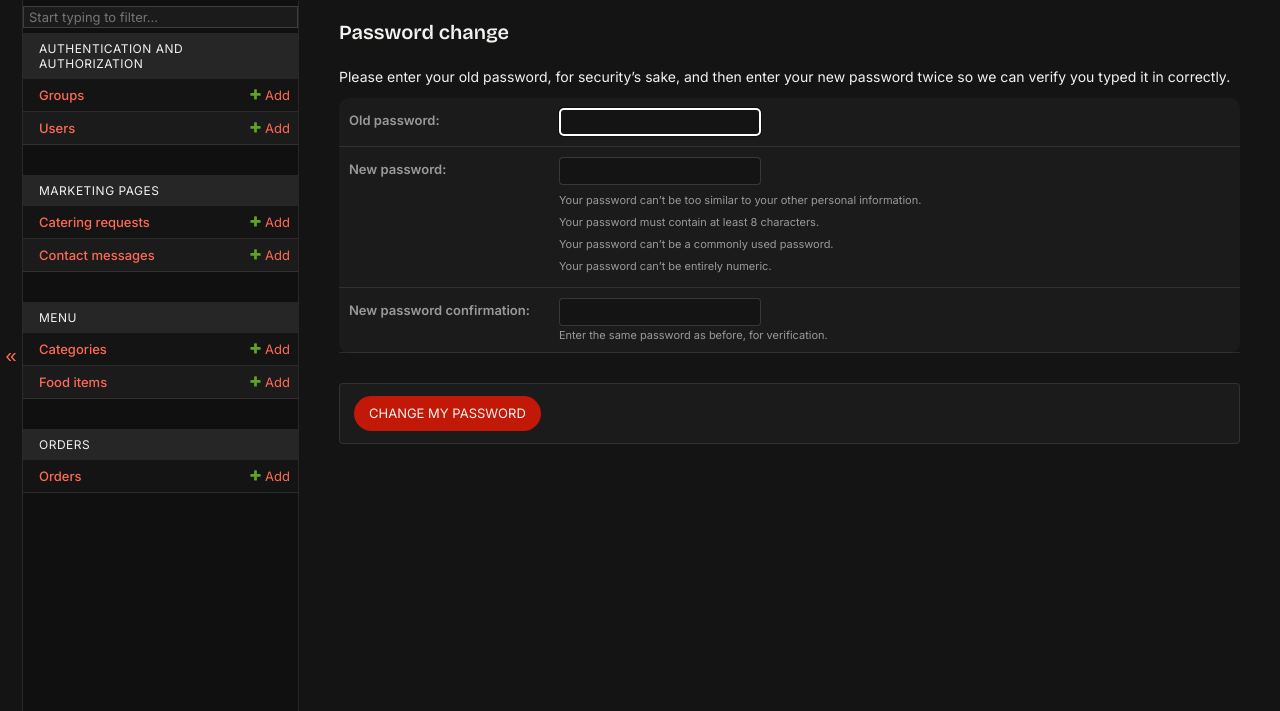
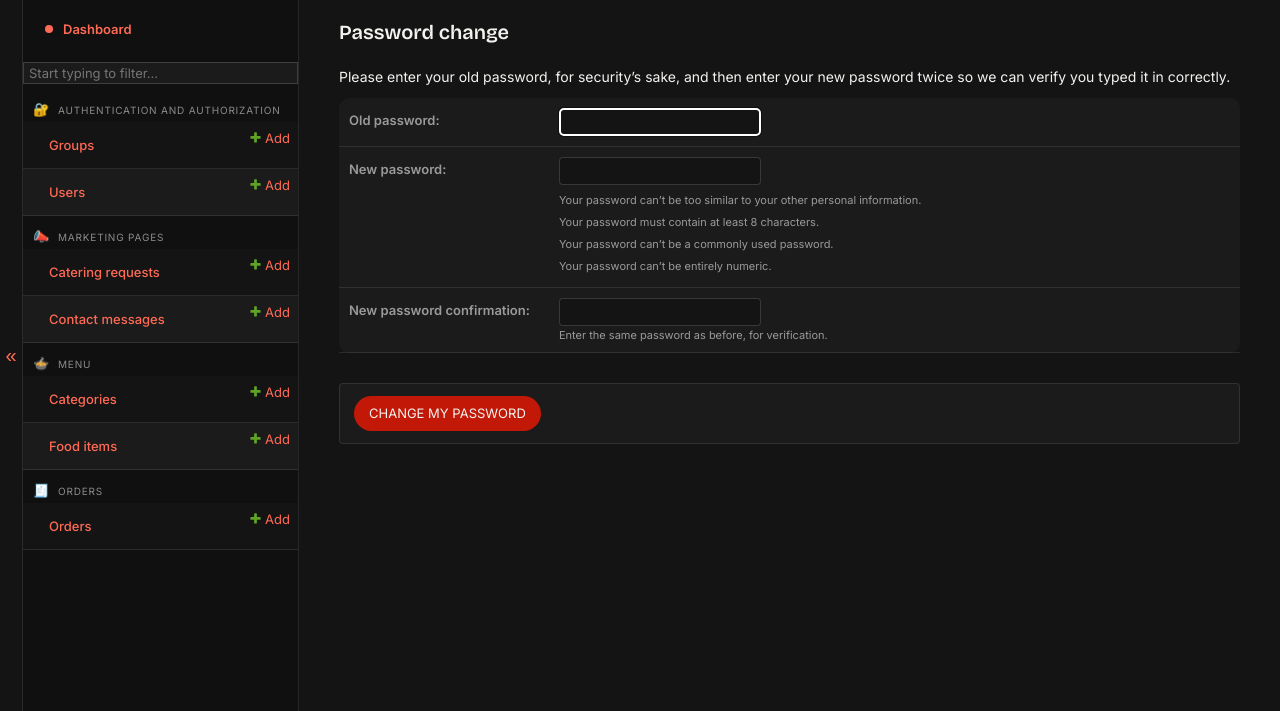
Before and after one commit to awaaladin/samzic, a Django app: a page that uses templates/admin/base_site.html in a window 1280 px wide. Shown: the part 89-800 px from the top of the page. Run offline with Django 5.2, Linux system fonts and the light colour scheme; a user stored in the database is signed in; tables that the repository leaves empty hold one stand-in row (values such as "Sample post").

Commit message:
Give the admin a persistent branded sidebar instead of the stock skin
Django's own admin/index.html blanks the nav sidebar on the dashboard page
and falls back to a plain boxed app/model list in the main content — that
was the 'still looks default' look. Fixed by overriding nav_sidebar.html and
app_list.html (same include points Django uses everywhere, so the built-in
collapse toggle and live filter JS keep working unmodified) and restoring
the sidebar block on the dashboard specifically, dropping the redundant
boxed list it used to fall back to.

The sidebar now lists every app/model the signed-in user has permission for,
grouped with an icon per app, and highlights the current app/model — so it
has full parity with the stock admin, just restyled, on every page (index,
changelists, add/change forms, control room, change history).

Also adds an 'Admin console' entry point for staff browsing the storefront
as a customer: a navbar link and a button on their account dashboard, both
routing to admin:index.

Co-Authored-By: Claude Sonnet 5 <noreply@anthropic.com>

```diff
--- a/templates/accounts/dashboard.html
+++ b/templates/accounts/dashboard.html
@@ -26,6 +26,11 @@
         <a href="{% url 'menu:menu' %}" class="rounded-full bg-ember px-5 py-2 text-sm font-semibold text-bone transition hover:bg-ember-dark">
           Browse menu
         </a>
+        {% if user.is_staff %}
+          <a href="{% url 'admin:index' %}" class="rounded-full border border-ink/20 bg-white px-5 py-2 text-sm font-semibold text-ink transition hover:border-ember hover:text-ember">
+            Admin console →
+          </a>
+        {% endif %}
       </div>
     </div>
   </header>
--- /dev/null
+++ b/templates/admin/app_list.html
@@ -0,0 +1,61 @@
+{% load i18n %}
+{% comment %}
+Overrides Django's stock app_list.html (used by the sidebar, the app-index
+page, and popups) purely to prefix each section with a brand icon. Structure,
+classes and the current-app/current-model highlighting are untouched, so
+nav_sidebar.js and nav_sidebar.css keep working as shipped.
+{% endcomment %}
+
+{% if app_list %}
+  {% for app in app_list %}
+    <div class="app-{{ app.app_label }} module{% if app.app_url in request.path|urlencode %} current-app{% endif %}">
+      <table>
+        <caption>
+          <a href="{{ app.app_url }}" class="section" title="{% blocktranslate with name=app.name %}Models in the {{ name }} application{% endblocktranslate %}">
+            <span class="sz-app-icon">
+              {% if app.app_label == "orders" %}🧾
+              {% elif app.app_label == "menu" %}🍲
+              {% elif app.app_label == "pages" %}📣
+              {% elif app.app_label == "builder" %}🎨
+              {% elif app.app_label == "auth" %}🔐
+              {% elif app.app_label == "accounts" %}👤
+              {% elif app.app_label == "cart" %}🛒
+              {% else %}📁{% endif %}
+            </span>{{ app.name }}
+          </a>
+        </caption>
+        {% for model in app.models %}
+          {% with model_name=model.object_name|lower %}
+            <tr class="model-{{ model_name }}{% if model.admin_url in request.path|urlencode %} current-model{% endif %}">
+              <th scope="row" id="{{ app.app_label }}-{{ model_name }}">
+                {% if model.admin_url %}
+                  <a href="{{ model.admin_url }}"{% if model.admin_url in request.path|urlencode %} aria-current="page"{% endif %}>{{ model.name }}</a>
+                {% else %}
+                  {{ model.name }}
+                {% endif %}
+              </th>
+
+              {% if model.add_url %}
+                <td><a href="{{ model.add_url }}" class="addlink" aria-describedby="{{ app.app_label }}-{{ model_name }}">{% translate 'Add' %}</a></td>
+              {% else %}
+                <td></td>
+              {% endif %}
+
+              {% if model.admin_url and show_changelinks %}
+                {% if model.view_only %}
+                  <td><a href="{{ model.admin_url }}" class="viewlink" aria-describedby="{{ app.app_label }}-{{ model_name }}">{% translate 'View' %}</a></td>
+                {% else %}
+                  <td><a href="{{ model.admin_url }}" class="changelink" aria-describedby="{{ app.app_label }}-{{ model_name }}">{% translate 'Change' %}</a></td>
+                {% endif %}
+              {% elif show_changelinks %}
+                <td></td>
+              {% endif %}
+            </tr>
+          {% endwith %}
+        {% endfor %}
+      </table>
+    </div>
+  {% endfor %}
+{% else %}
+  <p>{% translate 'You don’t have permission to view or edit anything.' %}</p>
+{% endif %}
--- a/templates/admin/base_site.html
+++ b/templates/admin/base_site.html
@@ -71,8 +71,30 @@ and history all keep working exactly as Django ships them.
   }
 
   html, body { background: #141414; }
-  #nav-sidebar { background: #101010; border-right: 1px solid var(--hairline-color); }
+  #nav-sidebar { background: #101010; border-right: 1px solid var(--hairline-color); padding-top: 4px; }
   #nav-sidebar .current-app .section:link, #nav-sidebar .current-model { background: #241412; }
+
+  /* --- Console sidebar (nav_sidebar.html / app_list.html overrides) ---- */
+  .sz-nav-home {
+    display: flex; align-items: center; gap: 10px; margin: 6px 10px 10px;
+    padding: 10px 12px; border-radius: 10px; text-decoration: none;
+    font-size: 13px; font-weight: 600; color: #F4F2EF;
+  }
+  .sz-nav-home:hover { background: #1B1B1B; }
+  .sz-nav-home.current { background: #C21807; color: #fff; }
+  .sz-nav-home-dot {
+    width: 8px; height: 8px; border-radius: 999px; background: currentColor; flex: none;
+  }
+  #nav-sidebar caption .section { display: flex; align-items: center; gap: 8px; }
+  .sz-app-icon { font-size: 13px; line-height: 1; }
+  #nav-sidebar .module caption {
+    text-transform: uppercase; letter-spacing: .08em; font-size: 10px; color: #8A8A8A;
+    background: transparent; padding: 14px 10px 6px;
+  }
+  #nav-sidebar .module caption a.section { color: #8A8A8A; }
+  #nav-sidebar .module { background: transparent; border: none; margin: 0; }
+  #nav-sidebar .module th a { border-radius: 8px; padding: 7px 10px; display: block; }
+  #nav-sidebar .current-model th a { color: #FF8F7F; font-weight: 600; }
   .module h2, .module caption, .inline-group h2 { background: var(--secondary); color: #F4F2EF; }
   .module, .inline-group .tabular, fieldset.module { border-color: var(--hairline-color); }
   .module { background: #1B1B1B; }
--- /dev/null
+++ b/templates/admin/nav_sidebar.html
@@ -0,0 +1,22 @@
+{% load i18n %}
+{% comment %}
+Overrides Django's stock nav_sidebar.html (same include point, same IDs) so
+the built-in collapse toggle (nav_sidebar.js) and live filter keep working
+unmodified. The only changes: a "Dashboard" link back to the console home,
+and reusing our own app_list.html for section icons.
+
+Because this lives at the same template path, it now renders on every admin
+page that shows the sidebar — including the index page, which Django's own
+admin/index.html otherwise blanks out (see samzic_index.html).
+{% endcomment %}
+<button class="sticky toggle-nav-sidebar" id="toggle-nav-sidebar" aria-label="{% translate 'Toggle navigation' %}"></button>
+<nav class="sticky" id="nav-sidebar" aria-label="{% translate 'Sidebar' %}">
+  {% url 'admin:index' as sz_home_url %}
+  <a href="{{ sz_home_url }}" class="sz-nav-home{% if request.path == sz_home_url %} current{% endif %}">
+    <span class="sz-nav-home-dot"></span>{% translate 'Dashboard' %}
+  </a>
+  <input type="search" id="nav-filter"
+         placeholder="{% translate 'Start typing to filter…' %}"
+         aria-label="{% translate 'Filter navigation items' %}">
+  {% include 'admin/app_list.html' with app_list=available_apps show_changelinks=False %}
+</nav>
```
Also changed, not shown: templates/admin/samzic_index.html (+10 -4 lines), templates/base.html (+9 -0 lines).
